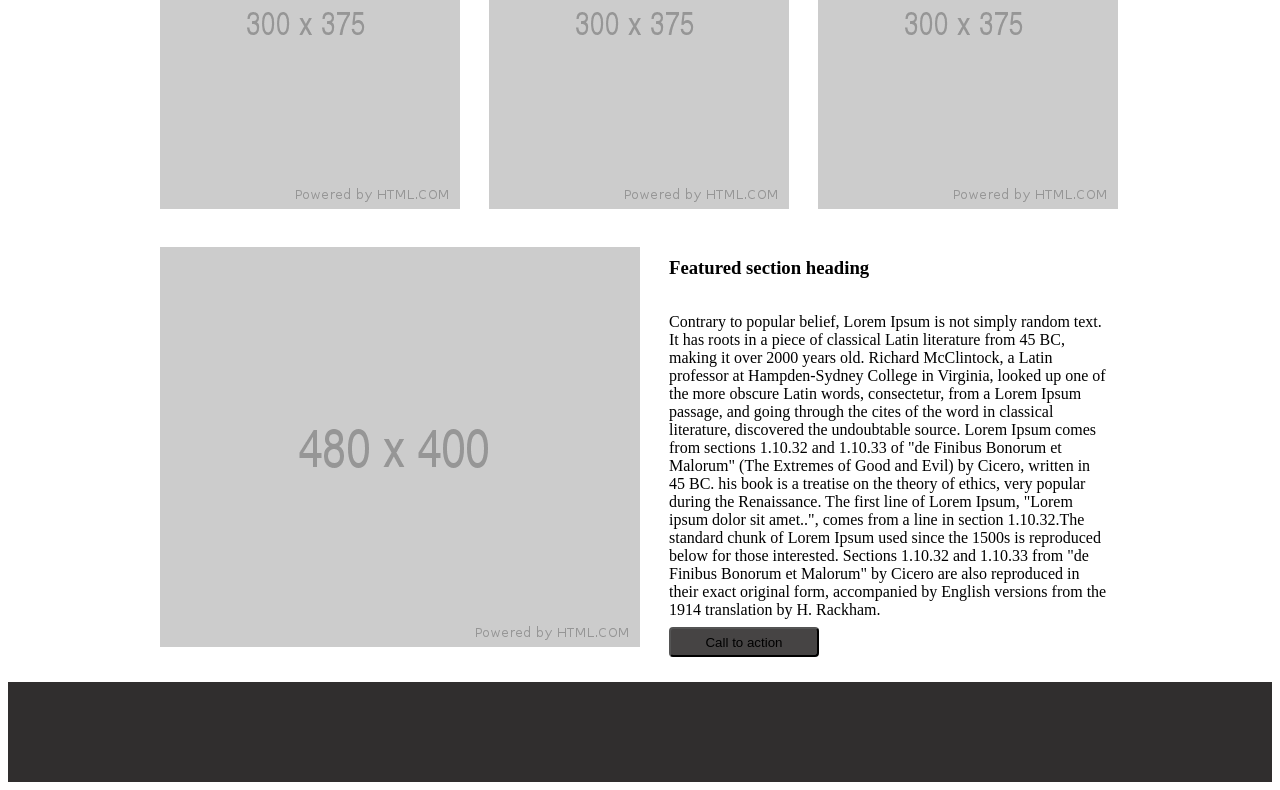
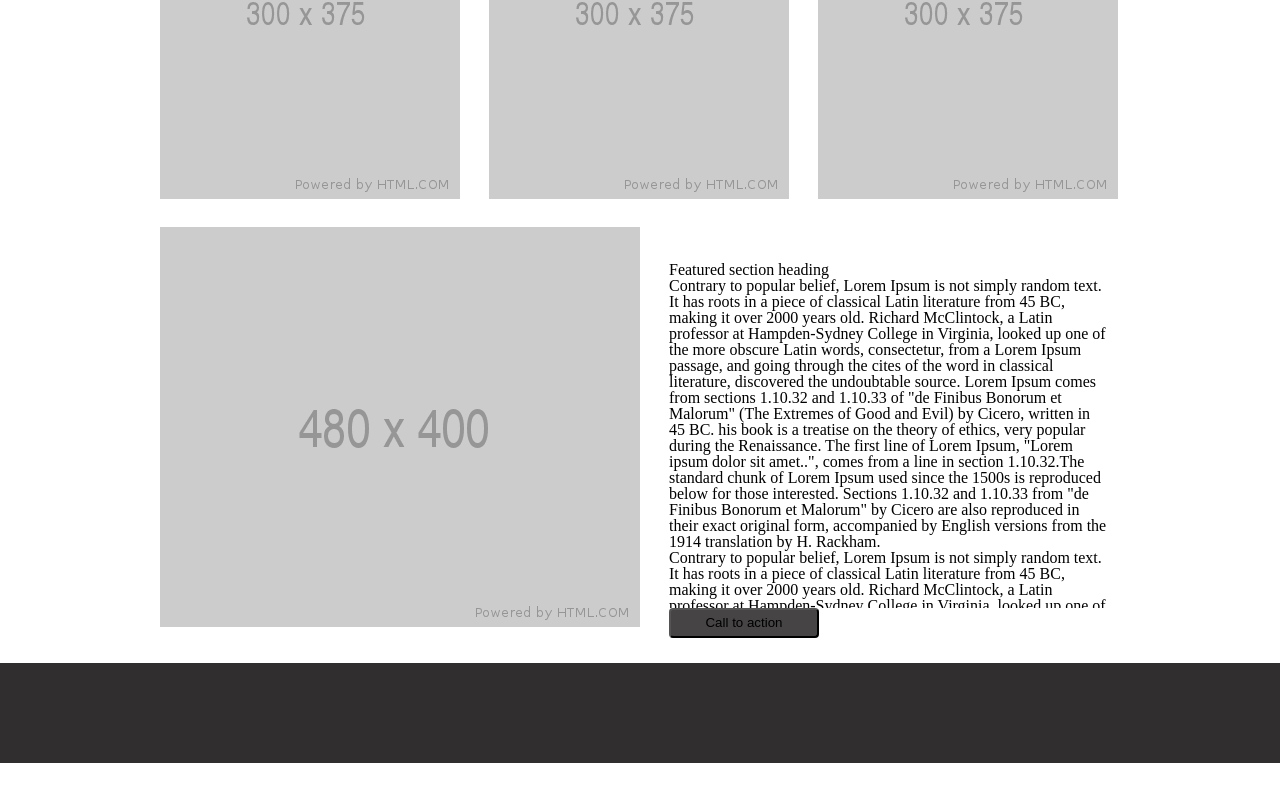
Before and after one commit to chaitanyanarukulla/Wireframe-Exercise, a plain HTML site: page index.html in a window 1280 px wide. Shown: the part 744-1534 px from the top of the page. After the commit the page ends 1507 px from the top, so only its background shows below. Drawn offline with Linux system fonts and the light colour scheme.

Commit message:
updatated reset.css

```diff
--- a/css/reset.css
+++ b/css/reset.css
@@ -0,0 +1,48 @@
+/* http://meyerweb.com/eric/tools/css/reset/
+   v2.0 | 20110126
+   License: none (public domain)
+*/
+
+html, body, div, span, applet, object, iframe,
+h1, h2, h3, h4, h5, h6, p, blockquote, pre,
+a, abbr, acronym, address, big, cite, code,
+del, dfn, em, img, ins, kbd, q, s, samp,
+small, strike, strong, sub, sup, tt, var,
+b, u, i, center,
+dl, dt, dd, ol, ul, li,
+fieldset, form, label, legend,
+table, caption, tbody, tfoot, thead, tr, th, td,
+article, aside, canvas, details, embed,
+figure, figcaption, footer, header, hgroup,
+menu, nav, output, ruby, section, summary,
+time, mark, audio, video {
+	margin: 0;
+	padding: 0;
+	border: 0;
+	font-size: 100%;
+	font: inherit;
+	vertical-align: baseline;
+}
+/* HTML5 display-role reset for older browsers */
+article, aside, details, figcaption, figure,
+footer, header, hgroup, menu, nav, section {
+	display: block;
+}
+body {
+	line-height: 1;
+}
+ol, ul {
+	list-style: none;
+}
+blockquote, q {
+	quotes: none;
+}
+blockquote:before, blockquote:after,
+q:before, q:after {
+	content: '';
+	content: none;
+}
+table {
+	border-collapse: collapse;
+	border-spacing: 0;
+}
```
Also changed, not shown: css/main.css (+14 -36 lines).
